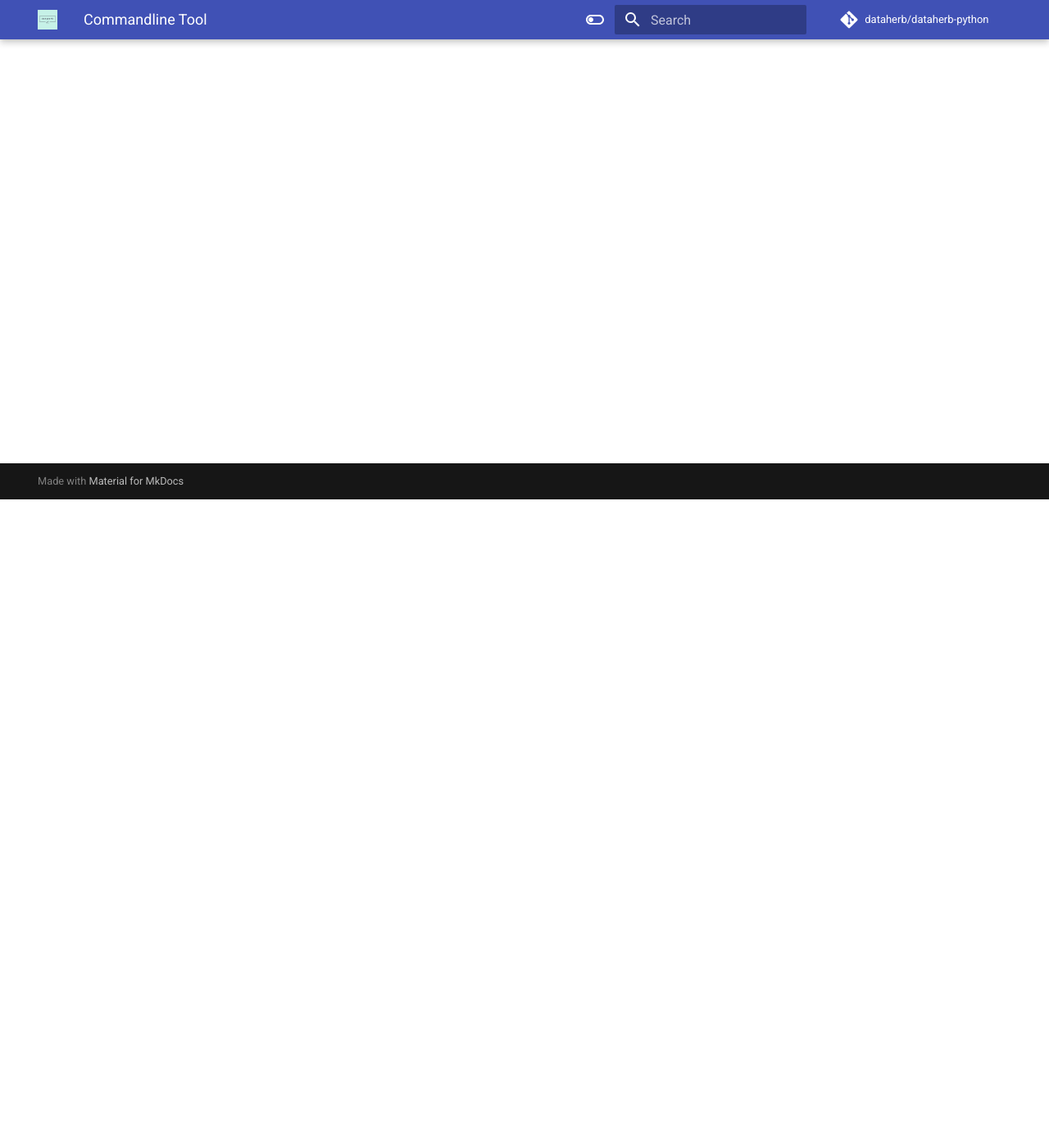
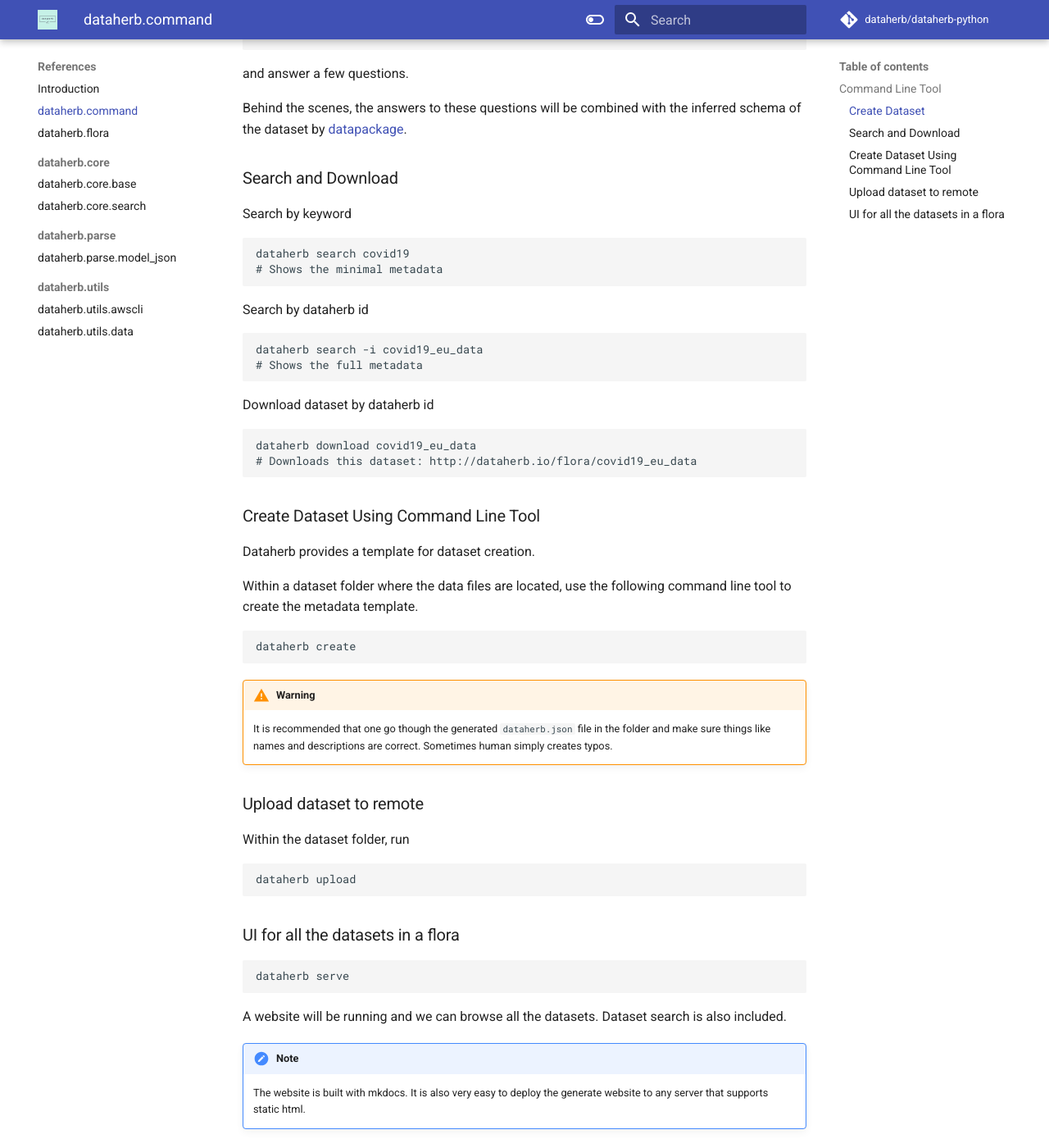
Before and after one commit to DataHerb/dataherb-python, an MkDocs documentation site: the page built from docs/references/command.md, in a window 1280 px wide and 1400 px high, scrolled down 791 px. Shown: the whole window at 82% size. Built offline with MkDocs 1.6.1 and Material for MkDocs 9.7.7, drawn with Linux system fonts in a browser that asks for light colours; comment, search, counter and statistics services are not loaded; some of the changed text lies outside the part shown.

Commit message:
add references

````diff
--- /dev/null
+++ b/docs/references/command.md
@@ -0,0 +1,90 @@
+## Command Line Tool
+
+::: dataherb.command
+
+!!! warning
+    Requires Python 3.
+
+The DataHerb cli tool provides some utilities to create dataset metadata, validate metadata, search dataset in flora, upload dataset to remote, and download dataset.
+
+
+### Create Dataset
+
+Suppose you have some csv files in a folder called `my_csv_data`.
+
+Get into the folder
+
+```bash
+cd my_csv_data
+```
+
+Run
+
+```bash
+dataherb create
+```
+
+and answer a few questions.
+
+Behind the scenes, the answers to these questions will be combined with the inferred schema of the dataset by [datapackage](https://github.com/frictionlessdata/datapackage-py).
+
+
+### Search and Download
+
+Search by keyword
+
+```
+dataherb search covid19
+# Shows the minimal metadata
+```
+
+Search by dataherb id
+
+```
+dataherb search -i covid19_eu_data
+# Shows the full metadata
+```
+
+Download dataset by dataherb id
+
+```
+dataherb download covid19_eu_data
+# Downloads this dataset: http://dataherb.io/flora/covid19_eu_data
+```
+
+
+### Create Dataset Using Command Line Tool
+
+Dataherb provides a template for dataset creation.
+
+Within a dataset folder where the data files are located, use the following command line tool to create the metadata template.
+
+```bash
+dataherb create
+```
+
+!!! warning
+    It is recommended that one go though the generated `dataherb.json` file in the folder and make sure things like names and descriptions are correct. Sometimes human simply creates typos.
+
+
+### Upload dataset to remote
+
+Within the dataset folder, run
+
+```bash
+dataherb upload
+```
+
+
+
+### UI for all the datasets in a flora
+
+
+```bash
+dataherb serve
+```
+
+A website will be running and we can browse all the datasets. Dataset search is also included.
+
+!!! note
+    The website is built with mkdocs. It is also very easy to deploy the generate website to any server that supports static html.
--- a/mkdocs.yml
+++ b/mkdocs.yml
@@ -1,10 +1,10 @@
 # mkdocs.yml
 site_name: "Dataherb"
 site_author: L Ma
-site_description: "Dataherb is a small dataset management system"
+site_description: "Dataherb is a dataset management system lives in your terminal"
 site_url: "https://dataherb.github.io/dataherb-python"
 repo_url: "https://github.com/dataherb/dataherb-python"
-edit_uri: "blob/main/docs/"
+edit_uri: "blob/master/docs/"
 repo_name: "dataherb/dataherb-python"
 
 
@@ -77,6 +77,14 @@
     - "Tutorials": tutorials/index.md
   - References:
     - "Introduction": references/index.md
-    - "Commandline":
-      - "Commandline Tool": references/command/index.md
+    - "dataherb.command": references/command.md
+    - "dataherb.flora": "references/flora.md"
+    - "dataherb.core":
+      - "dataherb.core.base": references/core/base.md
+      - "dataherb.core.search": references/core/search.md
+    - "dataherb.parse":
+      - "dataherb.parse.model_json": references/parse/model_json.md
+    - "dataherb.utils":
+      - "dataherb.utils.awscli": references/utils/awscli.md
+      - "dataherb.utils.data": references/utils/data.md
   - "Changelog": changelog.md
````
Also changed, not shown: README.md (+5 -0 lines), docs/index.md (+146 -0 lines), docs/references/command/index.md (deleted, +0 -1 lines), docs/references/core/base.md (added, +3 -0 lines), docs/references/core/search.md (added, +3 -0 lines), docs/references/flora.md (added, +3 -0 lines), docs/references/index.md (+2 -0 lines), docs/references/parse/model_json.md (added, +5 -0 lines), docs/references/utils/awscli.md (added, +3 -0 lines), docs/references/utils/data.md (added, +3 -0 lines), 1 other file.
